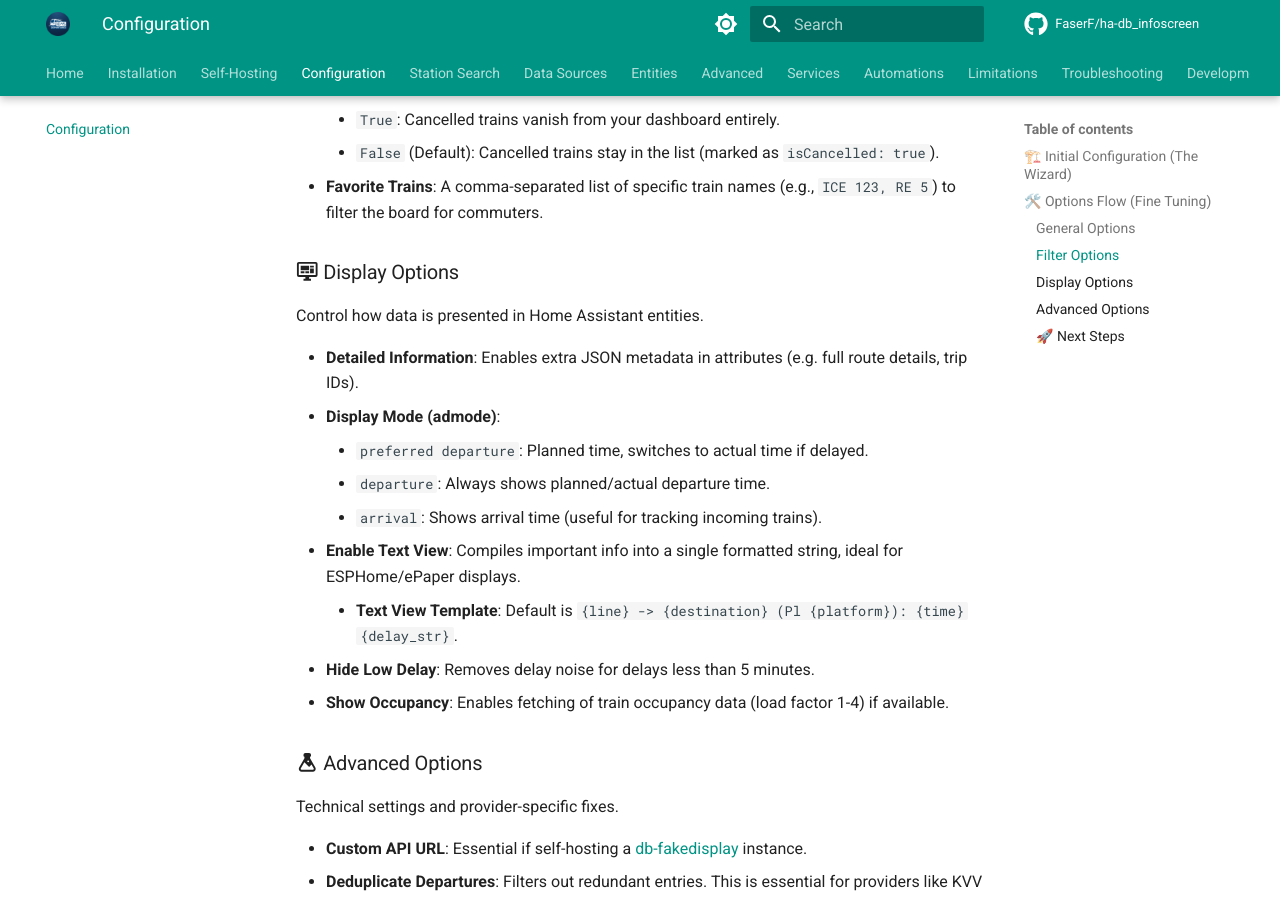
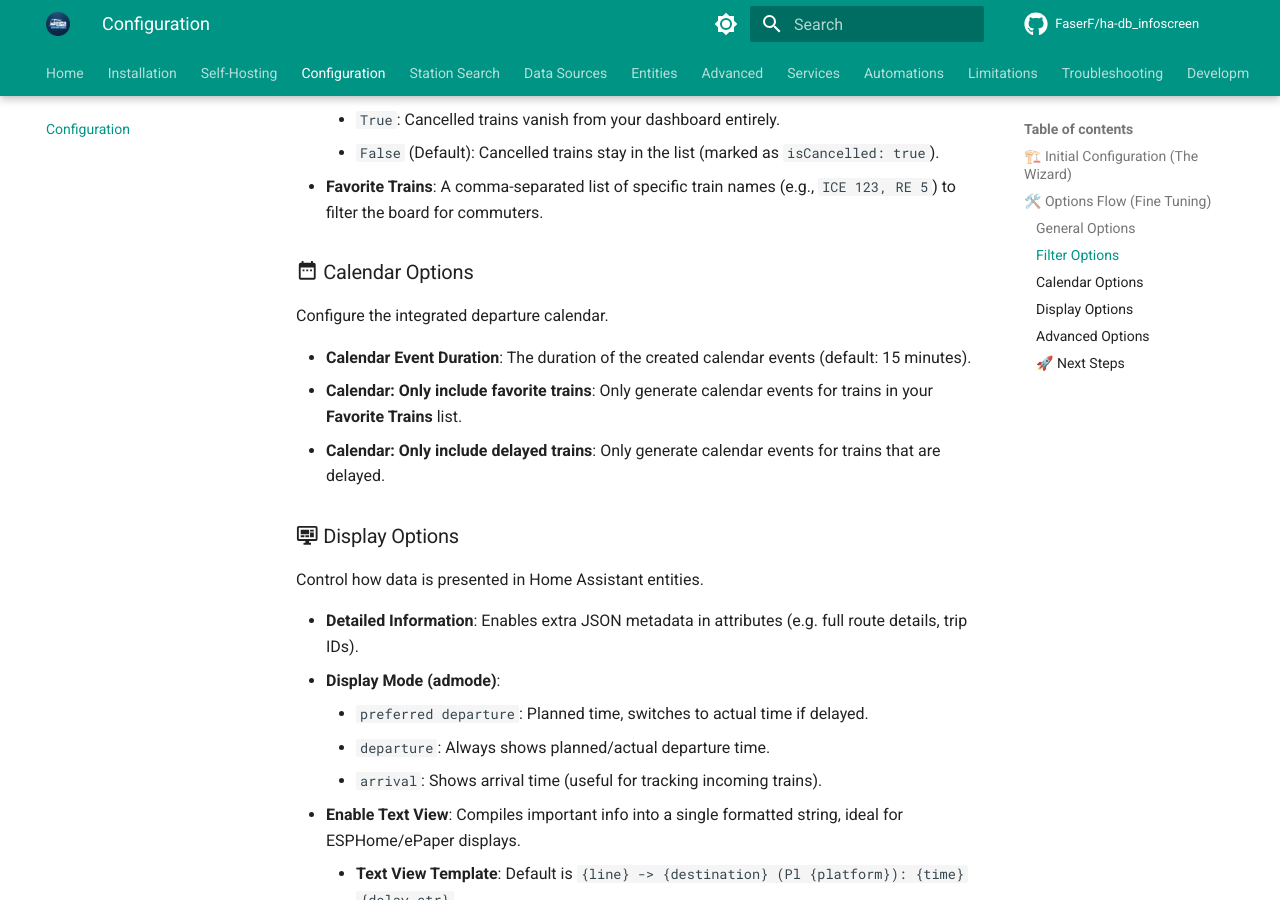
Before and after one commit to FaserF/ha-db_infoscreen, an MkDocs documentation site: the page built from docs/configuration.md, in a window 1280 px wide and 900 px high, scrolled down 2059 px. Built offline with MkDocs 1.6.1 and Material for MkDocs 9.7.7, drawn with Linux system fonts in a browser that asks for light colours; comment, search, counter and statistics services are not loaded.

Commit message:
docs: document new calendar options and message/facility attributes

```diff
--- a/docs/configuration.md
+++ b/docs/configuration.md
@@ -56,6 +56,13 @@ Refine which trains are shown on your dashboard.
     -   `False` (Default): Cancelled trains stay in the list (marked as `isCancelled: true`).
 -   **Favorite Trains**: A comma-separated list of specific train names (e.g., `ICE 123, RE 5`) to filter the board for commuters.
 
+### :material-calendar-range: Calendar Options {: #calendar-options }
+Configure the integrated departure calendar.
+
+-   **Calendar Event Duration**: The duration of the created calendar events (default: 15 minutes).
+-   **Calendar: Only include favorite trains**: Only generate calendar events for trains in your **Favorite Trains** list.
+-   **Calendar: Only include delayed trains**: Only generate calendar events for trains that are delayed.
+
 ### :material-monitor-dashboard: Display Options {: #display-options }
 Control how data is presented in Home Assistant entities.
 
```
Also changed, not shown: docs/entities.md (+2 -0 lines).
